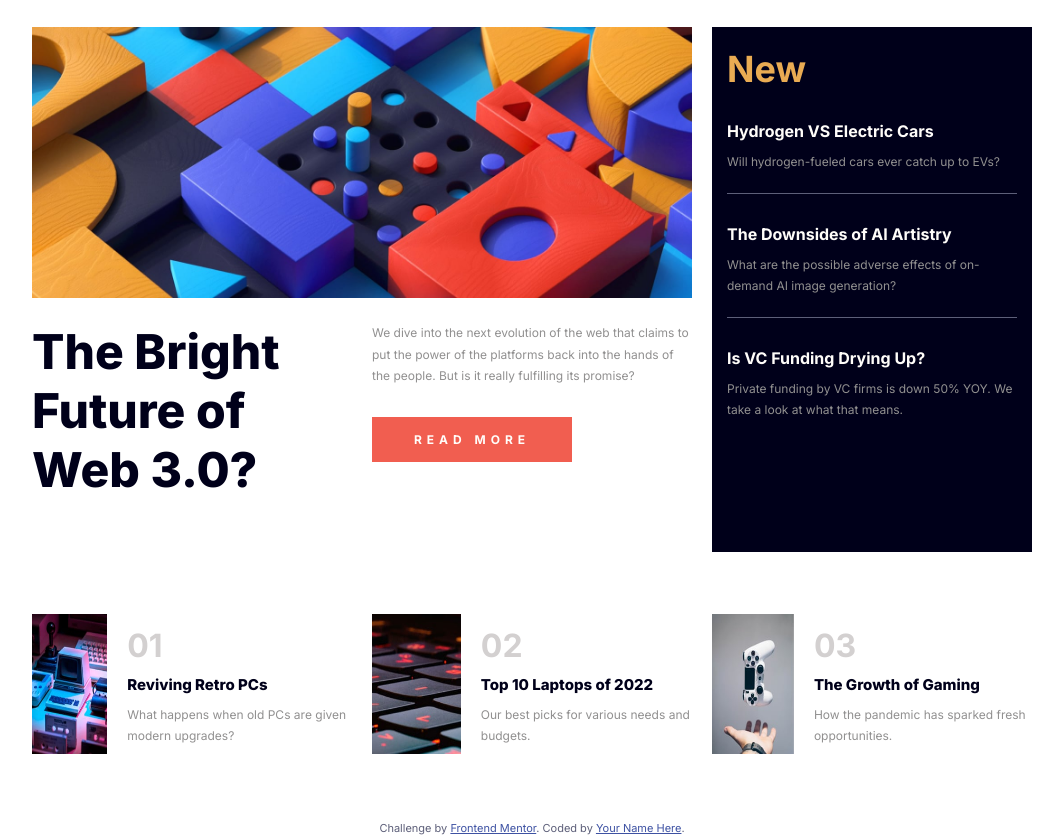
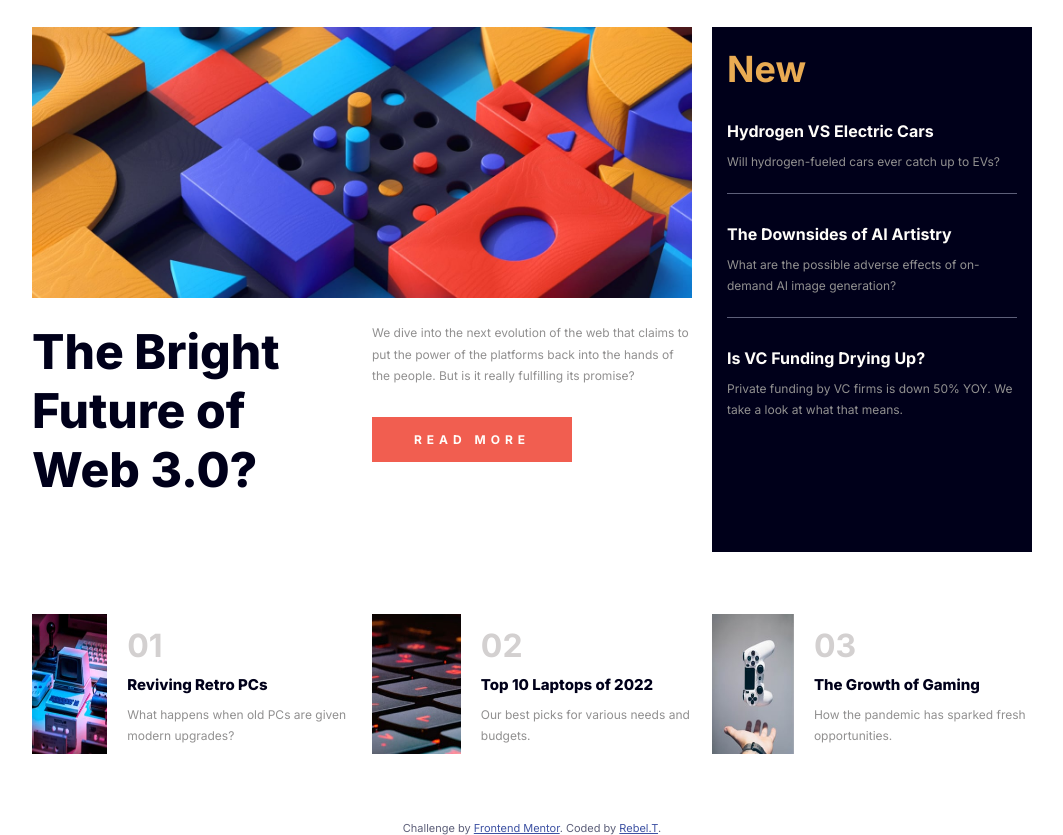
Before and after one commit to TianYeCal/news-homepage, a plain HTML site: page index.html in a window 1280 px wide. Shown: the part 67-902 px from the top of the page, without its empty margins (108-1171 px from the left). Drawn offline with Linux system fonts and the light colour scheme.

Commit message:
update html

```diff
--- a/index.html
+++ b/index.html
@@ -147,7 +147,7 @@
       Challenge by
       <a href="https://www.frontendmentor.io?ref=challenge" target="_blank"
         >Frontend Mentor</a
-      >. Coded by <a href="#">Your Name Here</a>.
+      >. Coded by <a href="#">Rebel.T</a>.
     </footer>
   </body>
 </html>
```
